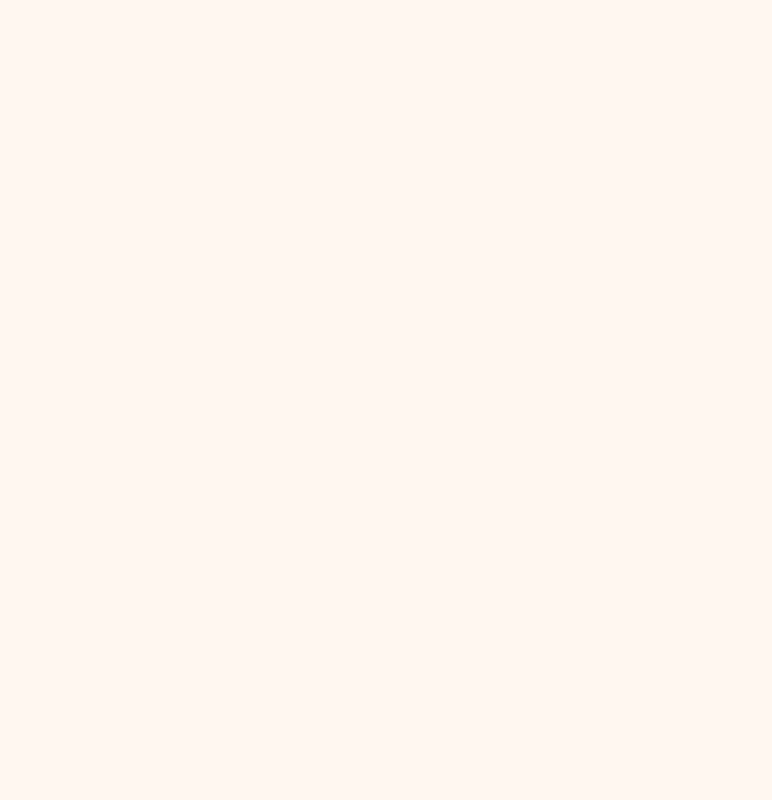
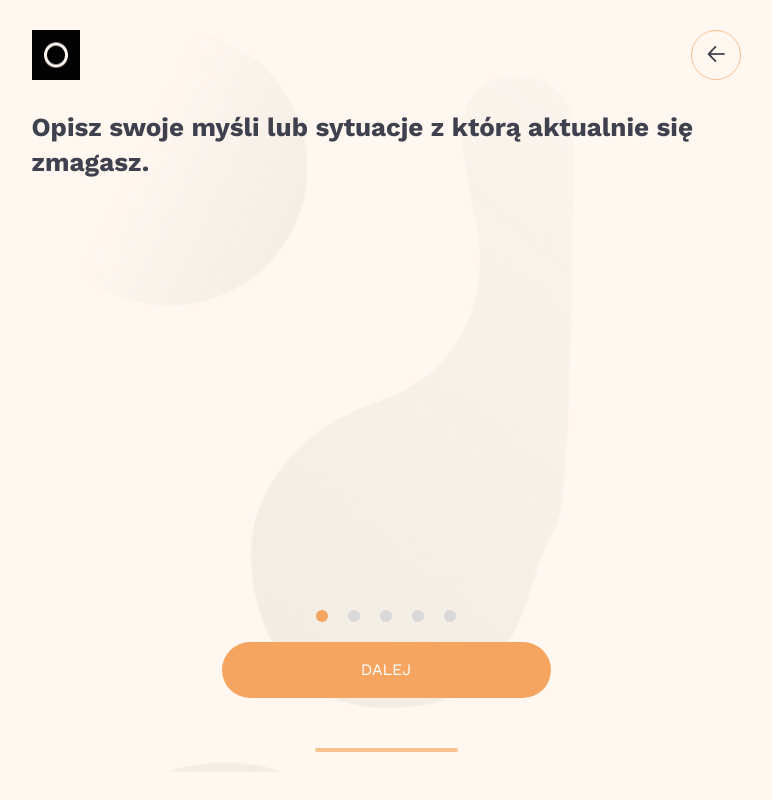
Before and after one commit to tokarskym/aurelius-app-react, a React (Create React App) app: page /thoughtstrap02 in a window 1280 px wide. Before the commit this address had no page. Shown: the whole page, without its empty margins (254-1026 px from the left). Built offline with nearby package versions, Linux system fonts and the light colour scheme.

Commit message:
thoughts traps components

```diff
--- a/src/App.css
+++ b/src/App.css
@@ -583,3 +583,53 @@ hr {
   flex-direction: column;
   align-items: center;
 }
+
+.progress-bar {
+  display: flex;
+  justify-content: center;
+  align-items: center;
+  margin-top: 20px;
+  margin-bottom: 20px;
+}
+
+.circle {
+  width: 12px;
+  height: 12px;
+  border-radius: 50%;
+  margin: 0 10px;
+  background-color: #d9d9d9;
+}
+
+.active {
+  background-color: #f6a560;
+}
+
+.thoughts-text-area {
+  background-color: transparent;
+  color: black;
+  width: 100%;
+  height: 400px;
+  font-size: 20px;
+  resize: none;
+  overflow: auto;
+  position: relative;
+  z-index: 1;
+  cursor: text;
+  font-family: 'Work Sans';
+  font-style: normal;
+  font-weight: 300;
+  font-size: 16px;
+  line-height: 169%;
+  outline: none;
+  border: none;
+  text-align: left;
+  color: #3f414e;
+  margin-top: 10px;
+}
+
+.thoughts-flex {
+  display: flex;
+  flex-direction: column;
+  justify-content: center;
+  align-items: center;
+}
--- a/src/App.js
+++ b/src/App.js
@@ -3,6 +3,8 @@ import { BrowserRouter as Router, Routes, Route } from 'react-router-dom';
 import WelcomePage from './Components/WelcomePage/WelcomePage';
 import MainMenu from './Components/MainMenu/MainMenu';
 import ThoughtsTrap01 from './Components/ThoughtsTrap/ThoughtsTrap01';
+import ThoughtsTrap02 from './Components/ThoughtsTrap/ThoughtsTrap02';
+import ThoughtsTrap03 from './Components/ThoughtsTrap/ThoughtsTrap03';
 import NegativeContemplation01 from './Components/NegativeContemplation/NegativeContemplation01';
 import DiscomfortTraining01 from './Components/DiscomfortTraining/DiscomfortTraining01';
 
@@ -13,6 +15,8 @@ function App() {
         <Route exact path="/" element={<WelcomePage />} />
         <Route path="/menu" element={<MainMenu />} />
         <Route path="/thoughtstrap01" element={<ThoughtsTrap01 />} />
+        <Route path="/thoughtstrap02" element={<ThoughtsTrap02 />} />
+        <Route path="/thoughtstrap03" element={<ThoughtsTrap03 />} />
         <Route path="/negativecontemplation01" element={<NegativeContemplation01 />} />
         <Route path="/discomforttraining01" element={<DiscomfortTraining01 />} />
       </Routes>
--- a/src/Components/ChallengeDescriptionPage/ChallengeDescriptionPage.jsx
+++ b/src/Components/ChallengesReusableComponents/ChallengeDescriptionPage.jsx
@@ -1,13 +1,14 @@
 import NavbarLogo from '../../Images/MainMenu/Navbar/navbar-logo.png';
 import BackButton from '../../Images/Challenges/back.png';
 import { Link } from 'react-router-dom';
+import { handleBackButtonClick } from '../../Utils/BackButton';
 
 export default function ChallengeDescriptionPage({ title, quote, philosopher, description, url }) {
   return (
     <div className="container challenge-description-bg">
       <nav>
         <img src={NavbarLogo} alt="Navbar logo app" />
-        <button className="back-button">
+        <button className="back-button" onClick={handleBackButtonClick}>
           <img src={BackButton} alt="" />
         </button>
       </nav>
--- a/src/Components/DiscomfortTraining/DiscomfortTraining01.jsx
+++ b/src/Components/DiscomfortTraining/DiscomfortTraining01.jsx
@@ -1,4 +1,4 @@
-import ChallengeDescriptionPage from '../ChallengeDescriptionPage/ChallengeDescriptionPage';
+import ChallengeDescriptionPage from '../ChallengesReusableComponents/ChallengeDescriptionPage';
 
 export default function DiscomfortTraining01() {
   return (
--- a/src/Components/MainMenu/MainMenu.jsx
+++ b/src/Components/MainMenu/MainMenu.jsx
@@ -9,7 +9,6 @@ import DiscomfortTraining from '../DiscomfortTraining/DiscomfortTraining';
 import NegativeContemplation from '../NegativeContemplation/NegativeContemplation';
 import StoicQuotes from '../StoicQuotes/StoicQuotes';
 import Journal from '../Journal/Journal';
-import ChallengeDescriptionPage from '../ChallengeDescriptionPage/ChallengeDescriptionPage';
 
 export default function MainMenu() {
   const text = 'Cześć,\njak się teraz czujesz?';
@@ -63,7 +62,6 @@ export default function MainMenu() {
         <StoicQuotes />
         <Journal />
       </div>
-      <ChallengeDescriptionPage />
     </div>
   );
 }
--- a/src/Components/NegativeContemplation/NegativeContemplation01.jsx
+++ b/src/Components/NegativeContemplation/NegativeContemplation01.jsx
@@ -1,4 +1,4 @@
-import ChallengeDescriptionPage from '../ChallengeDescriptionPage/ChallengeDescriptionPage';
+import ChallengeDescriptionPage from '../ChallengesReusableComponents/ChallengeDescriptionPage';
 
 export default function NegativeContemplation01() {
   return (
--- /dev/null
+++ b/src/Components/ThoughtsTrap/ChallengePage.jsx
@@ -0,0 +1,53 @@
+import NavbarLogo from '../../Images/MainMenu/Navbar/navbar-logo.png';
+import BackButton from '../../Images/Challenges/back.png';
+import { Link } from 'react-router-dom';
+import { handleBackButtonClick } from '../../Utils/BackButton';
+import ProgressBar from './ProgressBar';
+import { useState, useEffect } from 'react';
+
+export default function ChallengePage({ title, description, descriptionTwo, userExplanation, userEmotion, boxes, url, buttonText }) {
+  const [currentPage, setCurrentPage] = useState(1);
+  const [explanation, setUserExplanation] = useState(localStorage.getItem('explanation') || userExplanation || '');
+  const [emotions, setUserEmotions] = useState(localStorage.getItem('emotions') || userEmotion || '');
+
+  useEffect(() => {
+    localStorage.setItem('explanation', explanation);
+    localStorage.setItem('emotions', emotions);
+  }, [explanation, emotions]);
+
+  const goToNextPage = () => {
+    setCurrentPage(currentPage + 1);
+  };
+
+  const handleAnswerChange = (event) => {
+    setUserExplanation(event.target.value);
+  };
+
+  const handleEmotionChange = (event) => {
+    setUserEmotions(event.target.value);
+  };
+
+  return (
+    <div className="container challenge-description-bg">
+      <nav>
+        <img src={NavbarLogo} alt="Navbar logo app" />
+        <button className="back-button" onClick={handleBackButtonClick}>
+          <img src={BackButton} alt="" />
+        </button>
+      </nav>
+      <div className="challenge-description thoughts-flex">
+        <h1>{title}</h1>
+        {description && <p>{description}</p>}
+        {boxes && <div className="thinking-mistakes-boxes">{boxes}</div>}
+        {descriptionTwo && <h2>{descriptionTwo}</h2>}
+        {userExplanation !== undefined && <textarea className="thoughts-text-area" value={explanation} onChange={handleAnswerChange} />}
+        {userEmotion !== undefined && <textarea className="thoughts-text-area" value={emotions} onChange={handleEmotionChange} />}
+        <ProgressBar currentPage={currentPage} />
+        <Link to={url} className="button-style" onClick={goToNextPage}>
+          {buttonText}
+        </Link>
+        <hr />
+      </div>
+    </div>
+  );
+}
--- /dev/null
+++ b/src/Components/ThoughtsTrap/ProgressBar.jsx
@@ -0,0 +1,10 @@
+export default function ProgressBar({ currentPage }) {
+  const circles = [];
+  for (let i = 1; i <= 5; i++) {
+    const isCurrent = i === currentPage;
+    const className = isCurrent ? 'circle active' : 'circle';
+    circles.push(<div key={i} className={className} />);
+  }
+
+  return <div className="progress-bar">{circles}</div>;
+}
--- a/src/Components/ThoughtsTrap/ThoughtsTrap01.jsx
+++ b/src/Components/ThoughtsTrap/ThoughtsTrap01.jsx
@@ -1,13 +1,14 @@
-import ChallengeDescriptionPage from '../ChallengeDescriptionPage/ChallengeDescriptionPage';
+import ChallengeDescriptionPage from '../ChallengesReusableComponents/ChallengeDescriptionPage';
 
 export default function ThoughtsTrap01() {
   return (
     <ChallengeDescriptionPage
       title="Pułapki myślenia"
       quote="(..) większość tych spraw, z powodu których gniew nas ogarnia, jest tego rodzaju, że są to bardziej urojone urazy niż rzeczywiste krzywdy."
-      philosopher="Senka"
+      philosopher="Seneka"
       description="To ćwiczenie poprzez naukę myślenia pozytywnego - mniej krytycznego względem samego siebie - pomoże przezwyciężyć Ci silne negatywne emocje i zobaczyć daną sytuację w
-          odmienny niż dotychczas sposób. Wykonując to ćwiczenie, weź pod uwagę ze twoje myśli wpływają na twoje samopoczucie. <br /> <br /> Mózg sprawia, ze czujesz to co myślisz,
+          odmienny niż dotychczas sposób. Wykonując to ćwiczenie, weź pod uwagę ze twoje myśli wpływają na twoje samopoczucie.
+          Mózg sprawia, ze czujesz to co myślisz,
           a same myśli są przewaznie automatyczne i poza naszą kontrolą. Niektóre przekonania nie pochodzą od nas samych a wiele z myśli automatycznych jest negatywnych i
           nieprawdziwych."
       url="/thoughtstrap02"
--- /dev/null
+++ b/src/Components/ThoughtsTrap/ThoughtsTrap02.jsx
@@ -0,0 +1,4 @@
+import ChallengePage from './ChallengePage';
+export default function ThoughtsTrap02() {
+  return <ChallengePage title="Opisz swoje myśli lub sytuacje z którą aktualnie się zmagasz." url="/ThoughtsTrap03" userExplanation="" currentPage="1" totalPages="5" buttonText="Dalej" />;
+}
--- /dev/null
+++ b/src/Components/ThoughtsTrap/ThoughtsTrap03.jsx
@@ -0,0 +1,4 @@
+import ChallengePage from './ChallengePage';
+export default function ThoughtsTrap03() {
+  return <ChallengePage title="Jakie emocje Ci towarzyszą, co czujesz w swoim ciele? " url="/ThoughtsTrap04" userEmotion="" buttonText="Dalej" totalPages="5" />;
+}
--- /dev/null
+++ b/src/Utils/BackButton.jsx
@@ -0,0 +1,3 @@
+export const handleBackButtonClick = () => {
+  window.history.back();
+};
```
Also changed, not shown: 1 other file (tests, documents, lock files or other folders).
